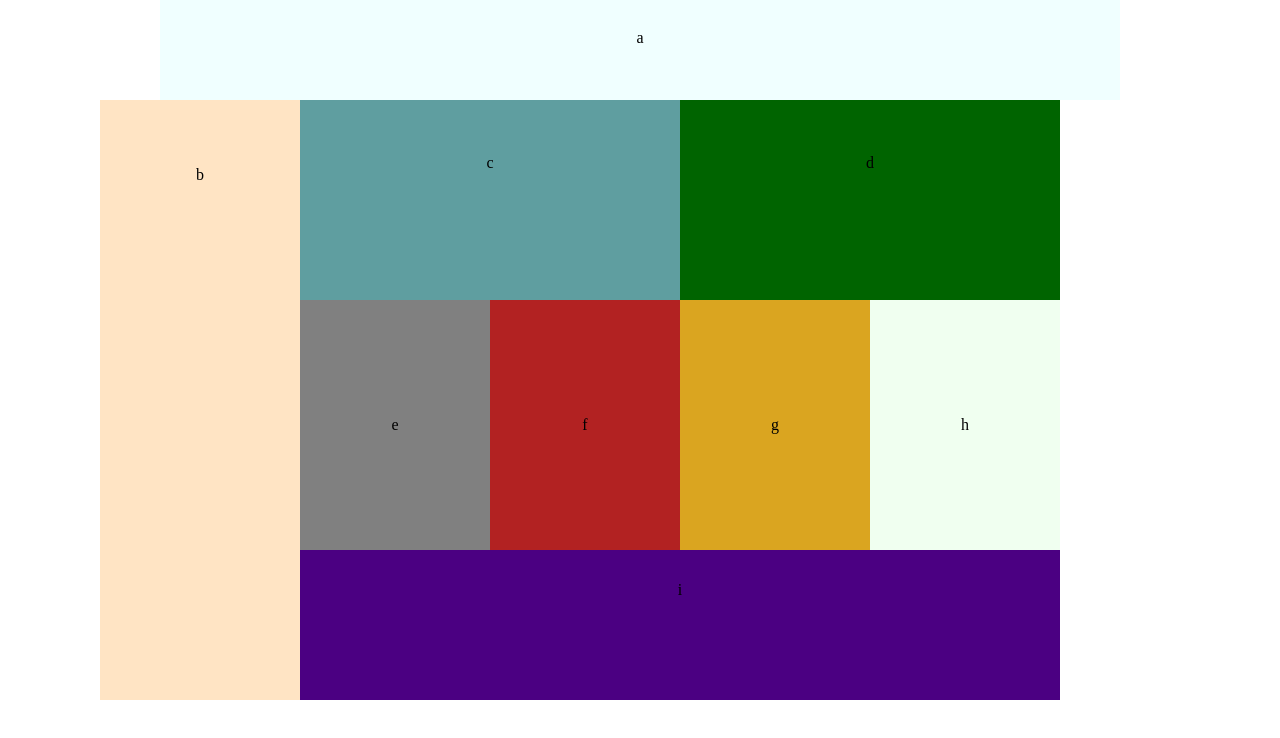
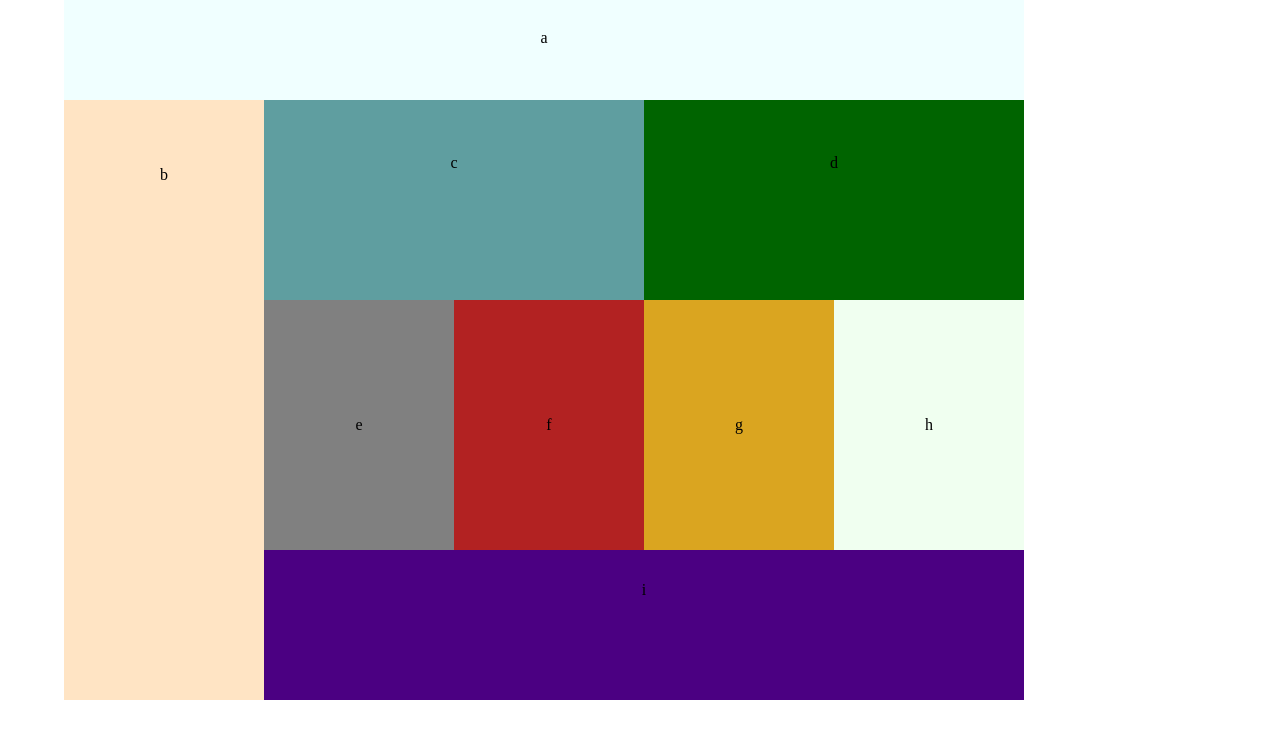
Before and after one commit to Paula9t9/dynamic-wireframes, a plain HTML site: page index.html in a window 1280 px wide. Drawn offline with Linux system fonts and the light colour scheme.

Commit message:
mobile and desktop complete

```diff
--- a/index.html
+++ b/index.html
@@ -11,10 +11,11 @@
     <section class="a">
       <p>a</p>
     </section>
-  <div class="desktop-center">
+    <div class="desktop-torso">
       <section class="b">
         <p>b</p>
       </section>
+      <div class="desktop-center">
         <section class="cd">
           <p id="c">c</p>
           <p id="d">d</p>
@@ -29,5 +30,6 @@
           <p>i</p>
         </section>
       </div>
+  </div>
 </body>
 </html>
--- a/styles/base.css
+++ b/styles/base.css
@@ -4,7 +4,6 @@ body {
 
 section {
   max-width: 480px;
-  margin: 0px auto;
 }
 
 @media only screen and (min-width: 768px){
--- a/styles/layout.css
+++ b/styles/layout.css
@@ -12,24 +12,24 @@
 
 
 .cd {
+  display: flex;
+  justify-content: flex-start;
+  flex-direction: column;
   line-height: 125px;
 }
 
-.cd:after {
-    content: "";
-    display: table;
-    clear: both;
+.cd p {
+  flex-grow: 1;
 }
 
 .efgh {
+  display: flex;
+  flex-wrap: wrap;
   max-width: 480px;
-  margin: 0px auto;
 }
 
-.efgh:after {
-  content: "";
-  display: table;
-  clear: both;
+.efgh p {
+  flex-grow: 1;
 }
 
 .i {
@@ -38,51 +38,51 @@
   background-color: indigo;
 }
 
-.i:after {
-  content: "";
-  display: table;
-  clear: both;
-}
-
 /* Desktop  */
-@media only screen and (min-width: 768px){
+@media only screen and (min-width: 1050px){
 
   .a {
     height: 100px;
     max-width: 960px;
+    margin-left: 5%;
   }
 
   .desktop-center {
-    margin: 0px auto;
-    margin-left: 100px;
+    display: flex;
+    flex-grow: 4;
+    flex-wrap: wrap;
+    justify-content: flex-start;
+  }
+
+  .desktop-torso {
+    display: flex;
+    justify-content: center;
+    margin-left: 5%;
   }
 
   .b {
-    display: inline-block;
-    float: left;
+    align-self: flex-start;
     width: 21%;
-    max-width: 200px;
+    min-width: 200px;
     height: 600px;
   }
 
   .cd {
-    float:left;
+    flex-direction: row;
     max-height: 200px;
     max-width: 760px;
-    clear: right;
+
   }
 
   .efgh {
-    float: left;
     width: 96%;
     max-width: 760px;
     height: 78%;
     max-height: 250px;
-    clear: right;
   }
 
   .i {
-    float: left;
+    flex-grow: 1;
     width: 79%;
     max-width: 760px;
     height: 150px;
```
Lines whose indentation alone changed are shown as unchanged.
